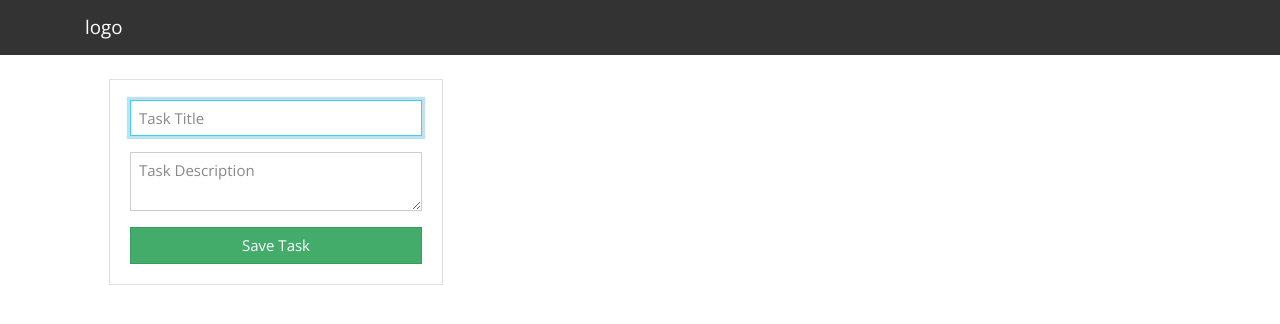
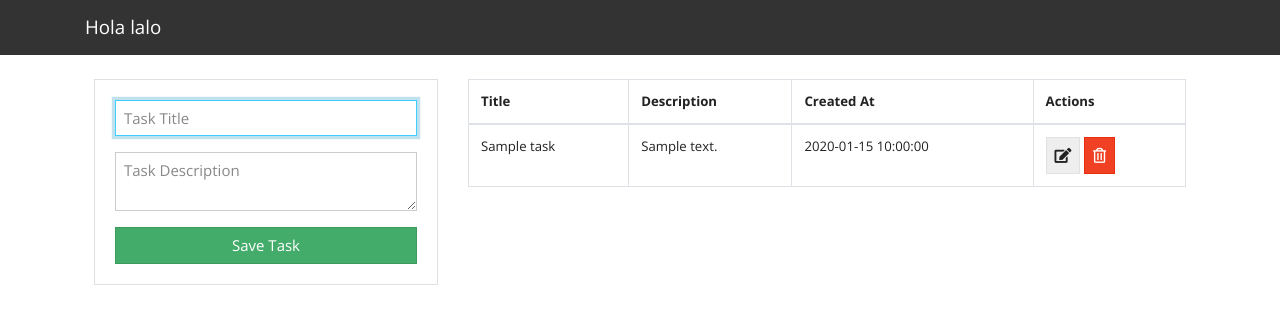
Before and after one commit to RaulVelascoArcos22/CRUD-PHP, a PHP site: page / in a window 1280 px wide. Shown: the top 324 px of the page. Run offline with PHP 8.4, Linux system fonts and the light colour scheme; tables that the repository leaves empty or names only in its code hold one stand-in row (values such as "Sample post"); some libraries are stand-ins or nearby versions.

Commit message:
Boton de eliminar funciona

```diff
--- a/includes/header.php
+++ b/includes/header.php
@@ -12,6 +12,6 @@
 <body>
 <nav class="navbar navbar-dark bg-dark">
       <div class="container">
-        <a class="navbar-brand" href="index.php">logo</a>
+        <a class="navbar-brand" href="index.php">Hola lalo</a>
       </div>
     </nav>
--- a/index.php
+++ b/index.php
@@ -1,7 +1,8 @@
 
 <?php include("db.php")?>
 <?php include("includes/header.php")?>
-    <div class="container p-4">
+    <main class="container p-4">
+        <div class="row">
         <div class="col-md-4">
             <?php if(isset($_SESSION['message'])){?>
                 <div class="alert alert-<?= $_SESSION['message_type'];?> alert-dismissible" role="alert">
@@ -24,6 +25,33 @@
             </div>
         </div>
         <div class="col-md-8">
+                <table class="table table-bordered">
+                    <thead>
+                        <tr>
+                            <th>Title</th>
+                            <th>Description</th>
+                            <th>Created At</th>
+                            <th>Actions</th>
+                        </tr>
+                    </thead>
+                    <tbody>
+                        <?php
+                            $query="SELECT * FROM  task";
+                            $result_tasks = mysqli_query($conn,$query);
+                            while($row = mysqli_fetch_array($result_tasks)){?>
+                                <tr>
+                                    <td><?php echo $row['title']?></td>
+                                    <td><?php echo $row['description']?></td>
+                                    <td><?php echo $row['created_at']?></td>
+                                    <td>
+                                        <a href="edit.php?id=<?php echo $row['id']?>" class="btn btn-secondary "><i class="fas fa-edit "></i> </a>
+                                        <a href="delete_task.php?id=<?php echo $row['id']?>" class="btn btn-danger "><i class="far fa-trash-alt "></i> </a>
+                                    </td>
+                                </tr>
+                            <?php } ?>
+                    </tbody>
+                </table>
         </div>
-    </div>
+        </div>
+    </main>
 <?php include("includes/footer.php")?>
```
Also changed, not shown: delete_task.php (+14 -0 lines).
